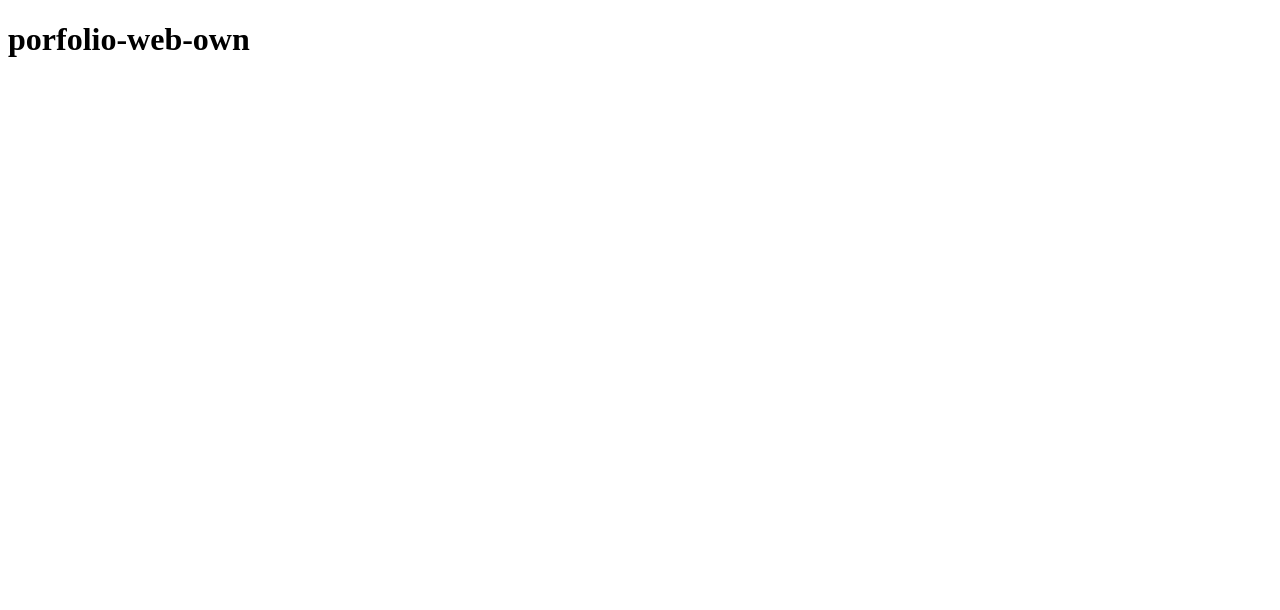
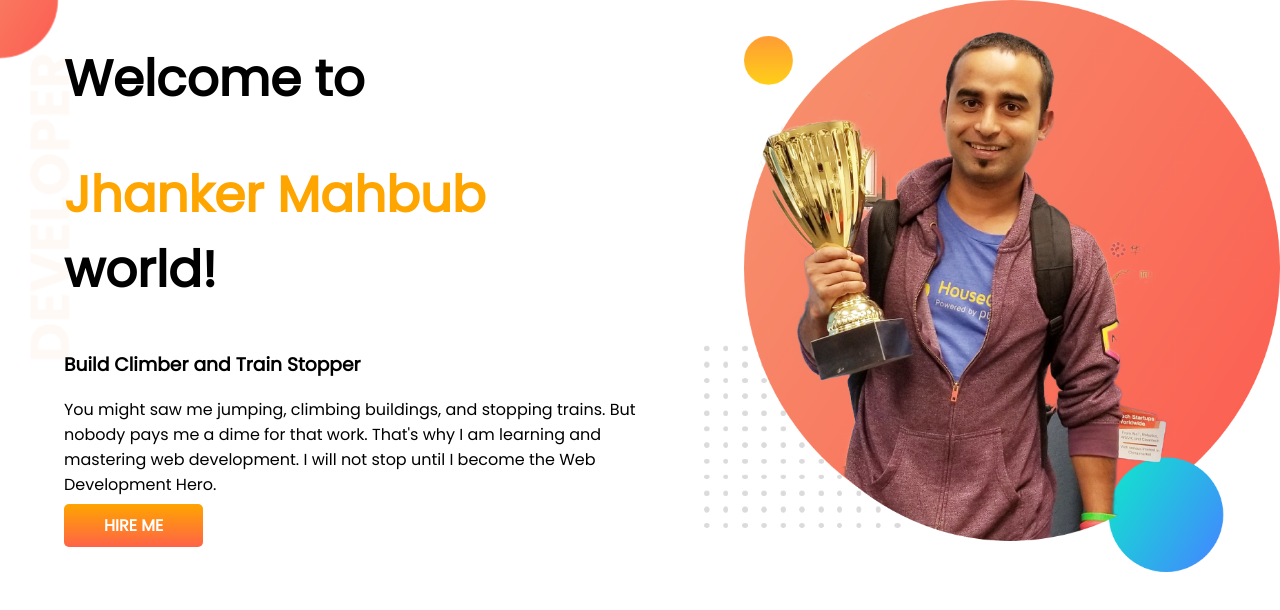
Before and after one commit to csskingrakib/porfolio-web-own, a plain HTML site: page index.html in a window 1280 px wide. Drawn offline with Linux system fonts and the light colour scheme.

Commit message:
top-section

```diff
--- a/index.html
+++ b/index.html
@@ -5,9 +5,23 @@
     <meta http-equiv="X-UA-Compatible" content="IE=edge">
     <meta name="viewport" content="width=device-width, initial-scale=1.0">
     <link rel="stylesheet" href="style.css">
+    <link rel="preconnect" href="https://fonts.googleapis.com">
+    <link rel="preconnect" href="https://fonts.gstatic.com" crossorigin>
+    <link href="https://fonts.googleapis.com/css2?family=Josefin+Slab:wght@200;400&family=Merriweather:wght@300&family=Montserrat&family=Poppins&family=Rubik&family=Sacramento&display=swap" rel="stylesheet">
     <title>Document</title>
 </head>
 <body>
-    <h1>porfolio-web-own</h1>
+   <section class="top-banner">
+        <div class="half-width"> <h1>Welcome to</h1>
+            <h1> <span class="orange-color">Jhanker Mahbub</span> world!</h1>
+            <h3>Build Climber and Train Stopper</h3>
+            <p>You might saw me jumping, climbing buildings, and stopping trains. But nobody pays me a dime for that work. That's why I am learning and mastering web development. I will not stop until I become the Web Development Hero.</p>
+
+            <a class="link-button" target="_blank"  href="https://www.facebook.com/profile.php?id=100029259772526">HIRE ME</a>
+        </div>
+
+        <div class="half-width"><img src="images/jhankar.png" alt=""></div>
+   </section>
+
 </body>
 </html>
--- a/style.css
+++ b/style.css
@@ -0,0 +1,42 @@
+
+body{
+    font-family: 'Poppins', sans-serif;
+    margin:0;
+}
+
+h1{
+    font-size:50px;
+}
+
+.orange-color{
+    color:orange;
+}
+
+section{
+    display:flex;
+}
+
+.half-width{
+    width:50%;
+    padding-left:5%;
+}
+
+.half-width img{
+    width:100%;
+
+}
+
+.link-button{
+    text-decoration:none;
+    color:white;
+    background-image: linear-gradient(orange,tomato);
+    padding: 10px 40px;
+    border-radius:5px;
+    font-weight:700;
+
+}
+
+.top-banner{
+    background-image:url(images/top-banner.png);
+    background-repeat:no-repeat;
+}
```
Also changed, not shown: images/dream-bg.png (added), images/exp-bg.png (added), images/jhankar.png (added), images/jhankar2.png (added), images/my-bg.png (added), images/my-bg2.png (added), images/top-banner.png (added), 7 other files.
